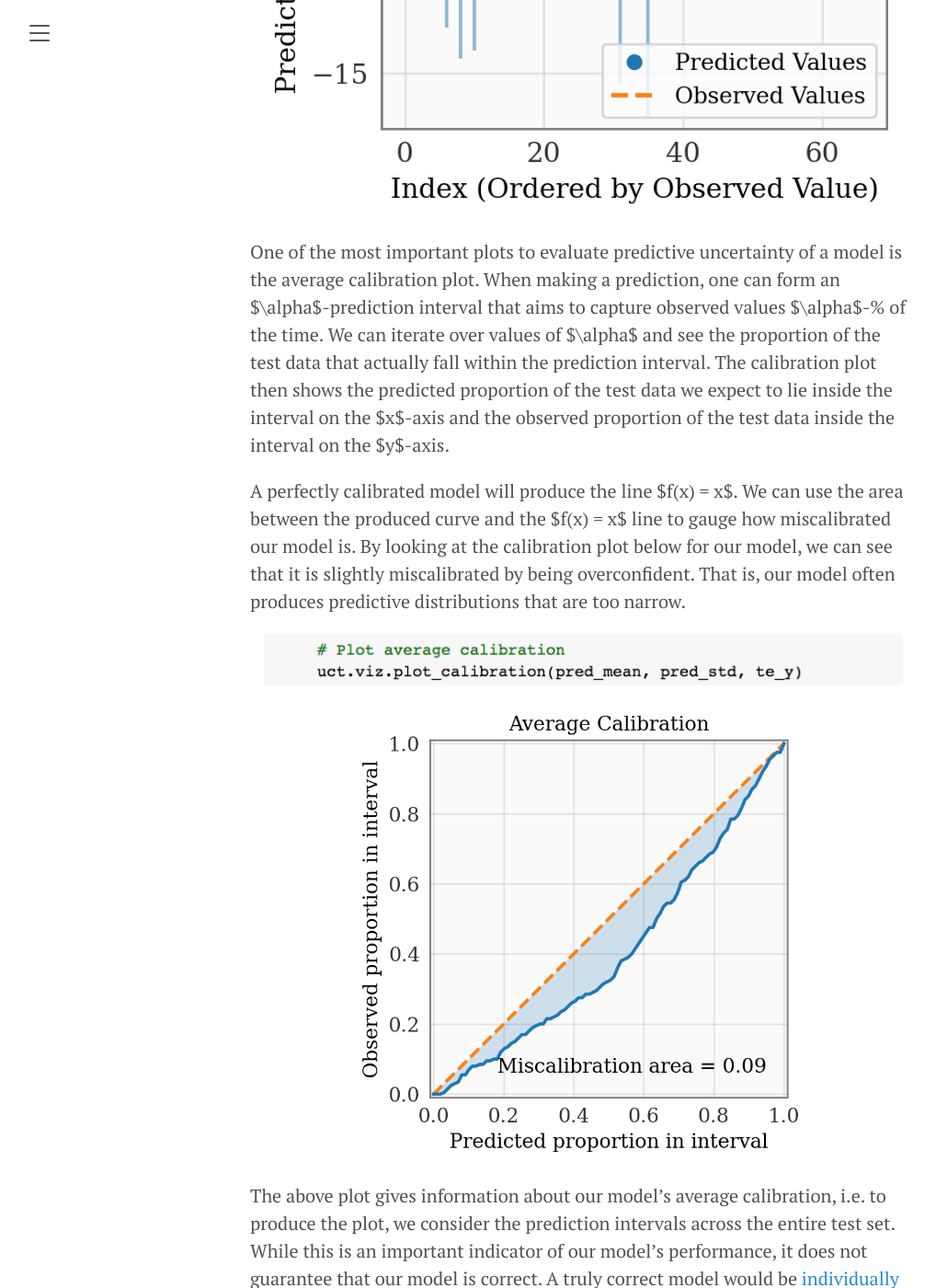
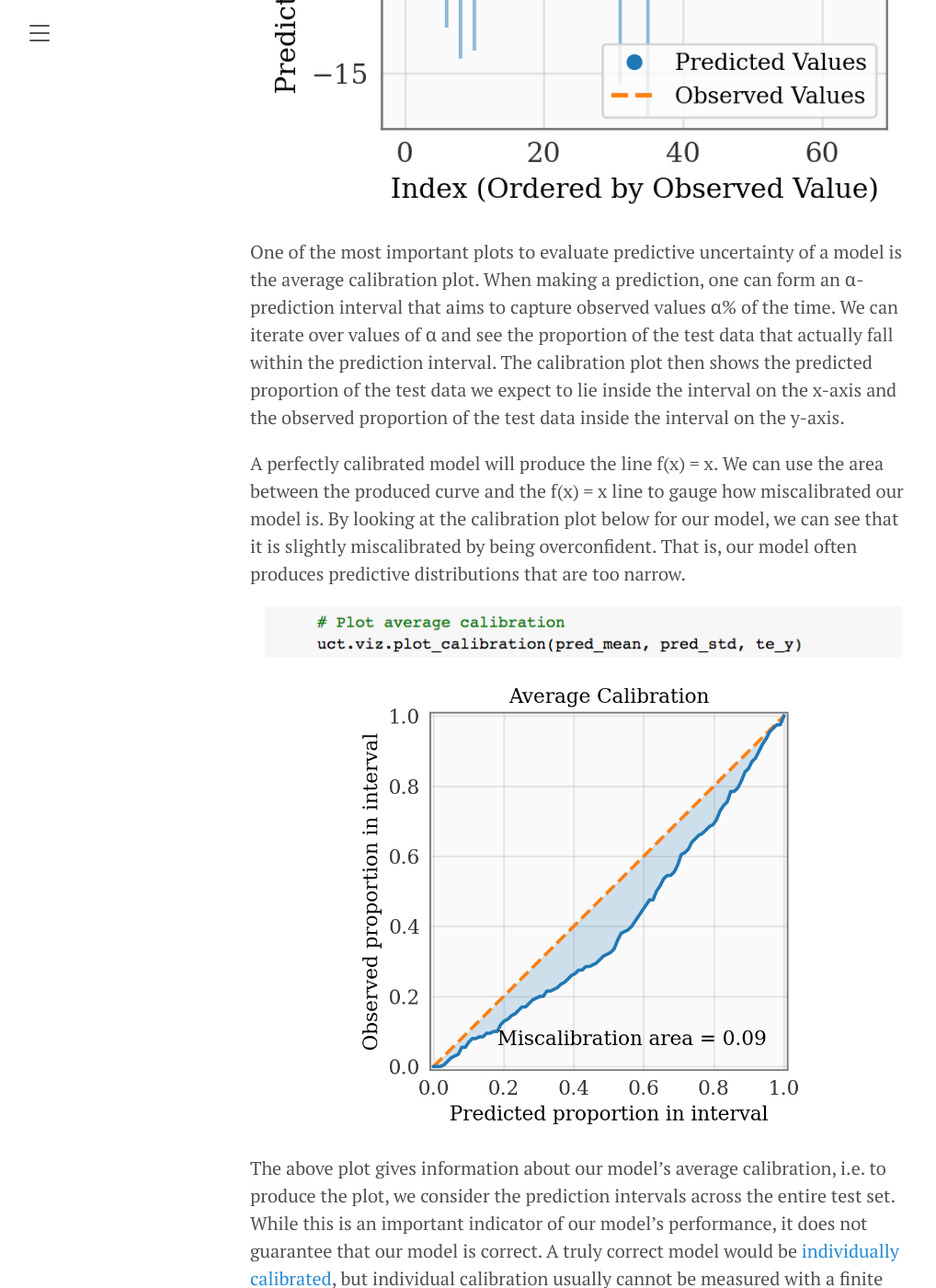
Before and after one commit to uncertainty-toolbox/uncertainty-toolbox.github.io, a Jekyll site: the page built from tutorial.md, in a window 1280 px wide and 1400 px high, scrolled down 5593 px. Shown: the whole window at 92% size, without its empty margins (8-1026 px from the left). Built offline with Jekyll 4.4.1, drawn with Linux system fonts in a browser that asks for light colours; some of the changed text lies outside the part shown.

Commit message:
Fixed latext stuff.

```diff
--- a/tutorial.md
+++ b/tutorial.md
@@ -50,16 +50,16 @@ There are additional useful ways of visualizing model predictions outside of the
 <p align="center"><img src="/assets/tutorial/intvordered_code.png" width=700 /></p>
 <p align="center"><img src="/assets/tutorial/ordintv_plot.png" width=700 /></p>
 
-One of the most important plots to evaluate predictive uncertainty of a model is the average calibration plot. When making a prediction, one can form an $\alpha$-prediction interval that aims to capture observed values $\alpha$-% of the time. We can iterate over values of $\alpha$ and see the proportion of the test data that actually fall within the prediction interval. The calibration plot then shows the predicted proportion of the test data we expect to lie inside the interval on the $x$-axis and the observed proportion of the test data inside the interval on the $y$-axis.
+One of the most important plots to evaluate predictive uncertainty of a model is the average calibration plot. When making a prediction, one can form an α-prediction interval that aims to capture observed values α% of the time. We can iterate over values of α and see the proportion of the test data that actually fall within the prediction interval. The calibration plot then shows the predicted proportion of the test data we expect to lie inside the interval on the x-axis and the observed proportion of the test data inside the interval on the y-axis.
 
-A perfectly calibrated model will produce the line $f(x) = x$. We can use the area between the produced curve and the $f(x) = x$ line to gauge how miscalibrated our model is. By looking at the calibration plot below for our model, we can see that it is slightly miscalibrated by being overconfident. That is, our model often produces predictive distributions that are too narrow.
+A perfectly calibrated model will produce the line f(x) = x. We can use the area between the produced curve and the f(x) = x line to gauge how miscalibrated our model is. By looking at the calibration plot below for our model, we can see that it is slightly miscalibrated by being overconfident. That is, our model often produces predictive distributions that are too narrow.
 
 <p align="center"><img src="/assets/tutorial/cal_code.png" width=700 /></p>
 <p align="center"><img src="/assets/tutorial/undercal_plot.png" width=500 /></p>
 
 The above plot gives information about our model’s average calibration, i.e. to produce the plot, we consider the prediction intervals across the entire test set. While this is an important indicator of our model’s performance, it does not guarantee that our model is correct. A truly correct model would be [individually calibrated](https://arxiv.org/abs/2006.10288), but individual calibration usually cannot be measured with a finite dataset.
 
-Instead, we can use adversarial group calibration, a metric that was introduced by [Zhao et. al.](https://arxiv.org/abs/2006.10288). This involves taking many random subsets of the test data, computing miscalibration on each subset, and then reporting the worst miscalibration across the subsets. The plot below shows this metric as we vary the size of the subsets constructed ($x$-axis). For each subset size the procedure is repeated several times and the shaded region shows the standard error. Note that an individually calibrated model should have low calibration error for any group size.
+Instead, we can use adversarial group calibration, a metric that was introduced by [Zhao et. al.](https://arxiv.org/abs/2006.10288). This involves taking many random subsets of the test data, computing miscalibration on each subset, and then reporting the worst miscalibration across the subsets. The plot below shows this metric as we vary the size of the subsets constructed (x-axis). For each subset size the procedure is repeated several times and the shaded region shows the standard error. Note that an individually calibrated model should have low calibration error for any group size.
 
 <p align="center"><img src="/assets/tutorial/advdata_code.png" width=700 /></p>
 <p align="center"><img src="/assets/tutorial/advcal_plot.png" width=500 /></p>
```
